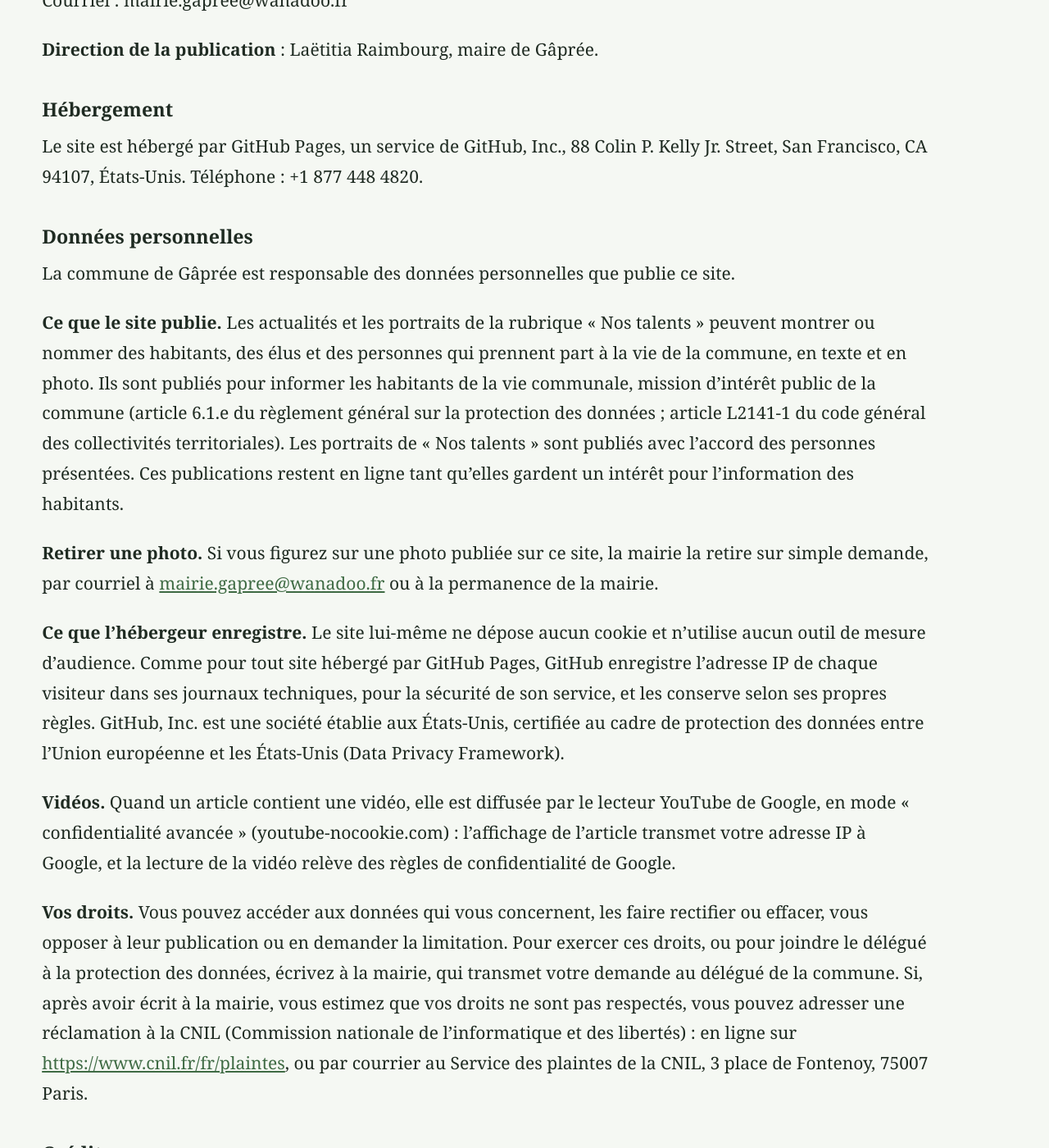
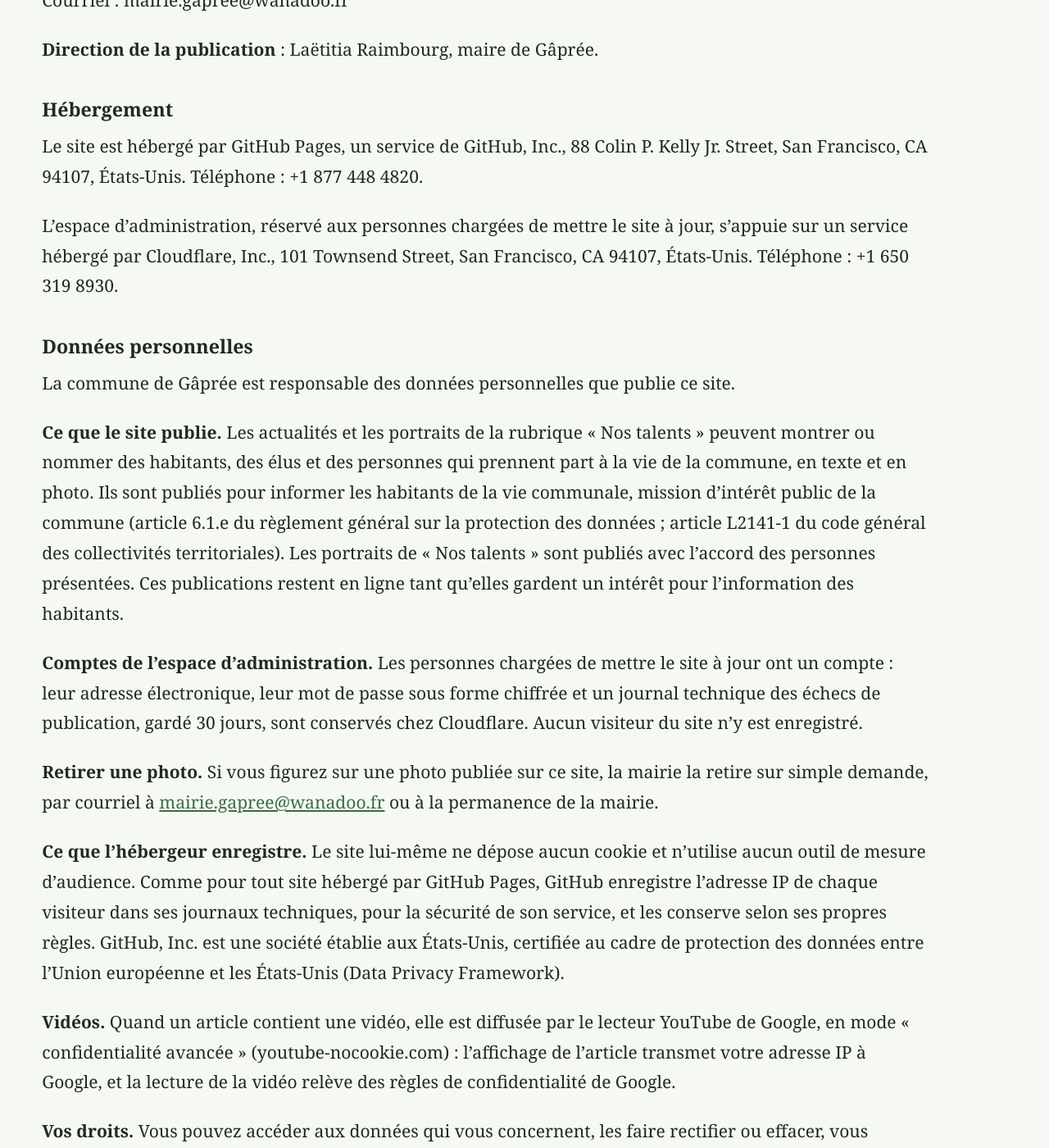
Before and after one commit to davidlotaut/gapree-website, a Jekyll site: the page built from mentions-legales.md, in a window 1280 px wide and 1400 px high, scrolled down 474 px. Shown: the whole window at 82% size. Built offline with Jekyll 4.4.1, drawn with Linux system fonts in a browser that asks for light colours.

Commit message:
docs(mentions): nommer Cloudflare, hébergeur de l'espace d'administration (décision David du 06/10)
LCEN, article 1-1 I 5° : le serveur d'administration garde chez Cloudflare
les comptes des gestionnaires et un journal des échecs de 30 jours.
Adresse et téléphone lus le 06/10/2026 sur la politique de confidentialité
de Cloudflare.

Co-Authored-By: Claude Opus 5.5 <noreply@anthropic.com>

```diff
--- a/mentions-legales.md
+++ b/mentions-legales.md
@@ -25,11 +25,15 @@ Courriel : {{ site.data.mairie.email }}
 
 Le site est hébergé par GitHub Pages, un service de GitHub, Inc., 88 Colin P. Kelly Jr. Street, San Francisco, CA 94107, États-Unis. Téléphone : +1 877 448 4820.
 
+L'espace d'administration, réservé aux personnes chargées de mettre le site à jour, s'appuie sur un service hébergé par Cloudflare, Inc., 101 Townsend Street, San Francisco, CA 94107, États-Unis. Téléphone : +1 650 319 8930.
+
 ## Données personnelles
 
 La commune de Gâprée est responsable des données personnelles que publie ce site.
 
 **Ce que le site publie.** Les actualités et les portraits de la rubrique « Nos talents » peuvent montrer ou nommer des habitants, des élus et des personnes qui prennent part à la vie de la commune, en texte et en photo. Ils sont publiés pour informer les habitants de la vie communale, mission d'intérêt public de la commune (article 6.1.e du règlement général sur la protection des données ; article L2141-1 du code général des collectivités territoriales). Les portraits de « Nos talents » sont publiés avec l'accord des personnes présentées. Ces publications restent en ligne tant qu'elles gardent un intérêt pour l'information des habitants.
+
+**Comptes de l'espace d'administration.** Les personnes chargées de mettre le site à jour ont un compte : leur adresse électronique, leur mot de passe sous forme chiffrée et un journal technique des échecs de publication, gardé 30 jours, sont conservés chez Cloudflare. Aucun visiteur du site n'y est enregistré.
 
 **Retirer une photo.** Si vous figurez sur une photo publiée sur ce site, la mairie la retire sur simple demande, par courriel à [{{ site.data.mairie.email }}](mailto:{{ site.data.mairie.email }}) ou à la permanence de la mairie.
 
```
